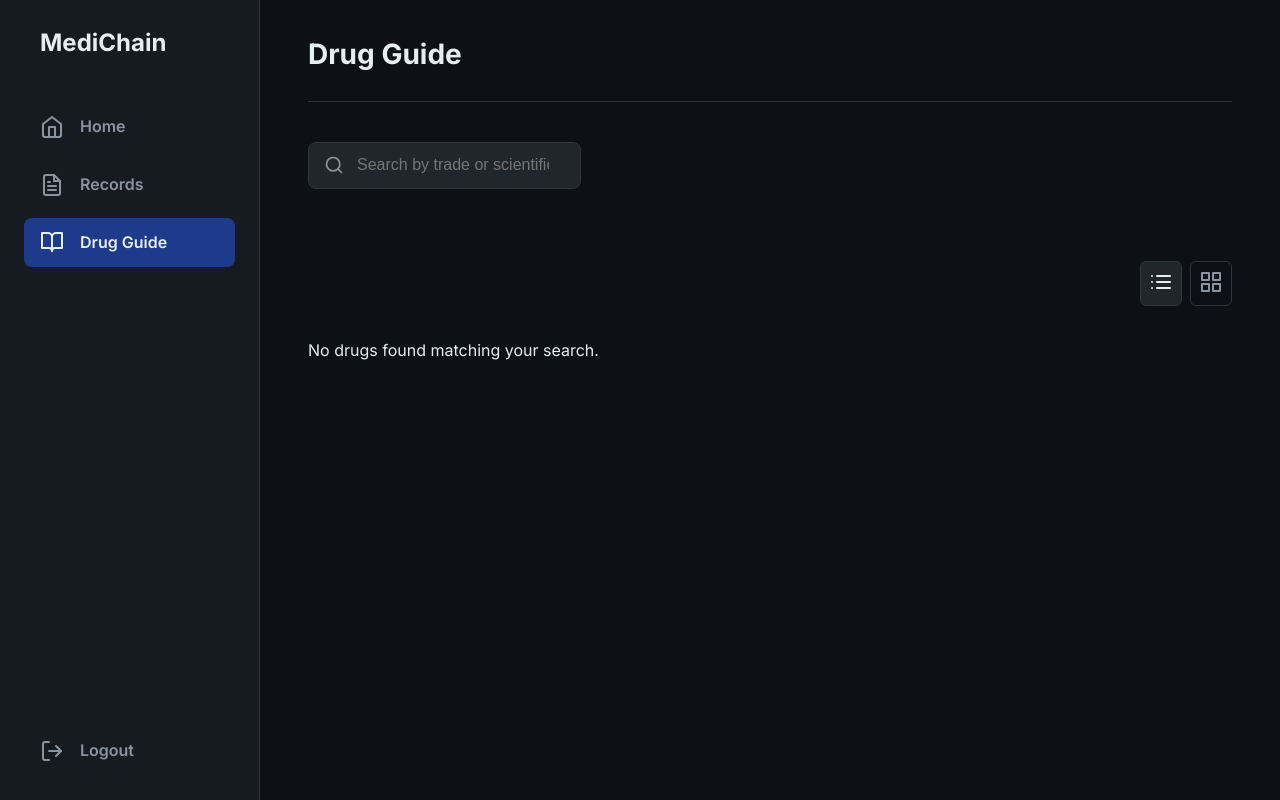
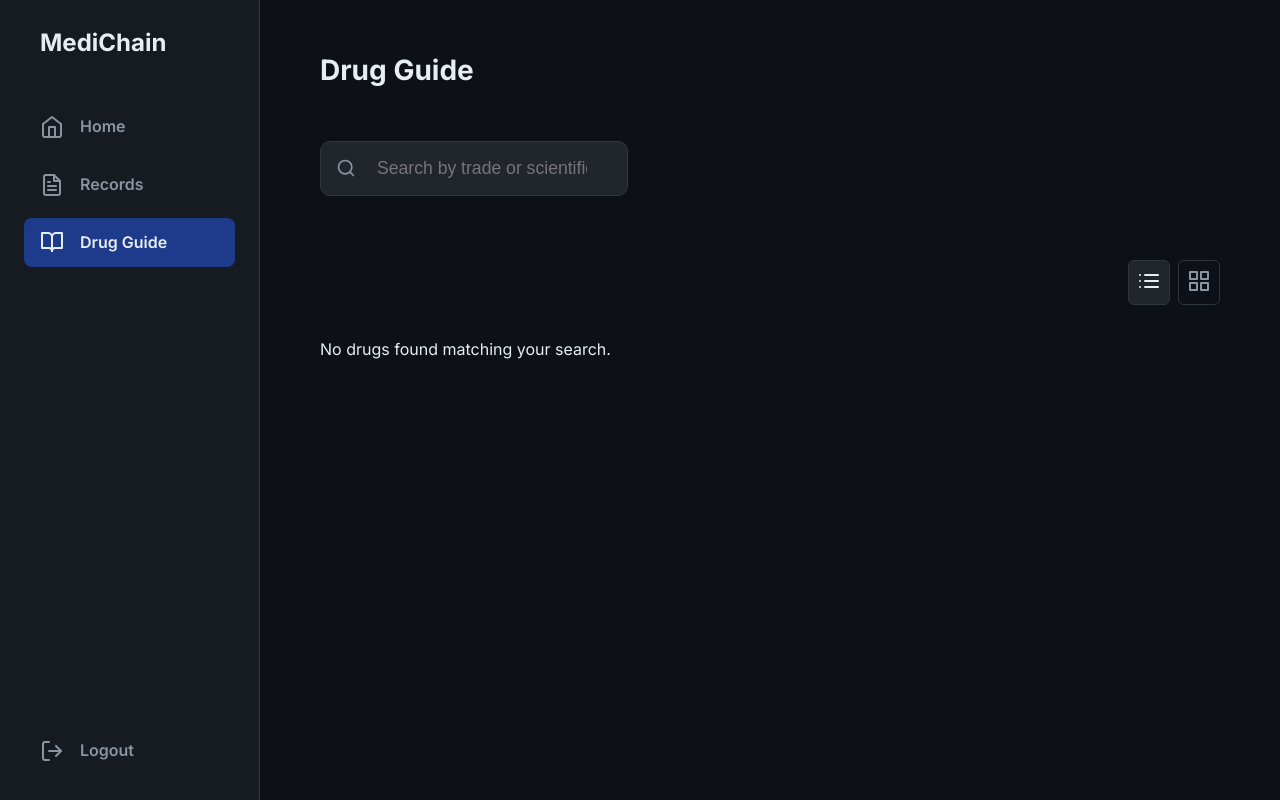
Before and after one commit to abdysef23/MediChain_Project2, a Flask app: page /drug_guide in a window 1280 px wide. Run offline with Flask 3, Linux system fonts and the light colour scheme; the visitor is signed in with stand-in values (Sample User, id 1); data that the repository does not hold is empty; parts of the project's set-up code (start-up, migrations or seed data) failed here and were passed over.

Commit message:
End the drug guide function

```diff
--- a/static/css/style.css
+++ b/static/css/style.css
@@ -1085,3 +1085,37 @@
     height: 80px;
     margin: 0;
 }
+/* --- NEW: Centered Content Container & Refined Search --- */
+
+/* This is the new main container for the drug guide page */
+.guide-container {
+    width: 100%;
+    max-width: 900px; /* Prevents content from being too wide */
+    margin: 0 auto;    /* Centers the container horizontally */
+    padding-top: 1rem; /* Adds some space at the top */
+}
+
+/* We'll adjust the main header inside this new container */
+.guide-container .main-header {
+    border-bottom: none; /* Remove the full-width border */
+    text-align: center;  /* Center the "Drug Guide" title */
+    margin-bottom: 1.5rem;
+}
+
+/* Refined style for the search input wrapper */
+.guide-container .search-wrapper {
+    position: relative;
+    margin-bottom: 2rem;
+}
+
+/* A slightly more polished search input field */
+.guide-container .search-form input[type="search"] {
+    padding: 1rem 1.5rem 1rem 3.5rem;
+    font-size: 1.1rem; /* Make the text slightly larger */
+    border-radius: 10px;
+}
+
+/* Hides the now-redundant search button for a cleaner, more modern look */
+.guide-container .search-form button {
+    display: none;
+}
--- a/templates/drug_detail.html
+++ b/templates/drug_detail.html
@@ -24,7 +24,7 @@
         <!-- THIS IS THE FULL, CORRECT MAIN CONTENT AREA -->
         <main class="main-content">
             <div class="drug-detail-header">
-                <img src="{{ drug.image_url or 'https://via.placeholder.com/100' }}" alt="{{ drug.trade_name }}">
+                <img src="{{ url_for('static', filename='images/drugs/' + drug.image_url) if drug.image_url else 'https://via.placeholder.com/100' }}" alt="{{ drug.trade_name }}"  width="20" height="20">
                 <div>
                     <h1>{{ drug.trade_name }}</h1>
                     <h2>{{ drug.scientific_name }}</h2>
--- a/templates/drug_guide.html
+++ b/templates/drug_guide.html
@@ -1,5 +1,3 @@
-<!-- REPLACE THE ENTIRE CONTENT OF templates/drug_guide.html WITH THIS BLOCK -->
-
 <!DOCTYPE html>
 <html lang="en">
 <head>
@@ -10,7 +8,6 @@
 </head>
 <body>
     <div class="layout-wrapper">
-        <!-- The Full Sidebar -->
         <aside class="sidebar">
             <header class="sidebar-header">MediChain</header>
             <nav>
@@ -24,12 +21,12 @@
         </aside>
 
         <main class="main-content">
+            <div class="guide-container">
+
                 <header class="main-header">
                     <h1>Drug Guide</h1>
                 </header>
 
-            <!-- THIS IS THE RESTORED SEARCH BAR SECTION -->
-            <div class="search-container">
                 <form method="GET" action="{{ url_for('drug_guide') }}" class="search-form">
                     <div class="search-wrapper">
                         <i class="search-icon" data-feather="search"></i>
@@ -37,19 +34,16 @@
                         <button type="submit" style="display: none;">Search</button>
                     </div>
                 </form>
-            </div>
 
-            <!-- This is the List/Grid View Switcher -->
                 <div class="view-switcher">
                     <button id="list-view-btn" class="view-btn active"><i data-feather="list"></i></button>
                     <button id="grid-view-btn" class="view-btn"><i data-feather="grid"></i></button>
                 </div>
 
-            <!-- This is the Drug List display -->
                 <div class="drug-list" id="drug-list-container">
                     {% for drug in drugs %}
                     <a href="{{ url_for('drug_detail', drug_id=drug.id) }}" class="drug-item">
-                    <img src="{{ drug.image_url or 'https://via.placeholder.com/50' }}" alt="{{ drug.trade_name }}">
+                        <img src="{{ url_for('static', filename='images/drugs/' + drug.image_url) if drug.image_url else 'https://via.placeholder.com/50' }}" alt="{{ drug.trade_name }}">
                         <div class="drug-info">
                             <strong>{{ drug.trade_name }}</strong>
                             <span>{{ drug.scientific_name }}</span>
@@ -61,15 +55,14 @@
                     </div>
                     {% endfor %}
                 </div>
+
+            </div>
         </main>
     </div>
 
-    <!-- All necessary scripts -->
     <script>
         feather.replace()
     </script>
     <script src="{{ url_for('static', filename='js/main.js') }}"></script>
 </body>
 </html>
-
-<!-- END OF REPLACEMENT BLOCK -->
```
Also changed, not shown: static/images/drugs/amoxid.jpeg (added), static/images/drugs/panadol-extra.jpeg (added), static/images/drugs/zertec.jpeg (added). Lines whose indentation alone changed are shown as unchanged.
